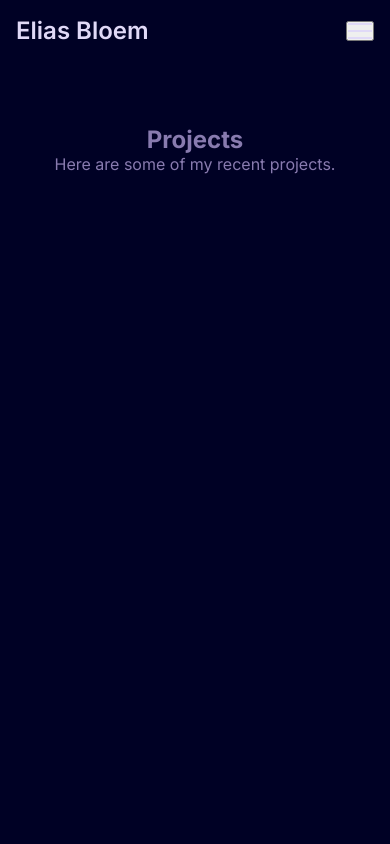
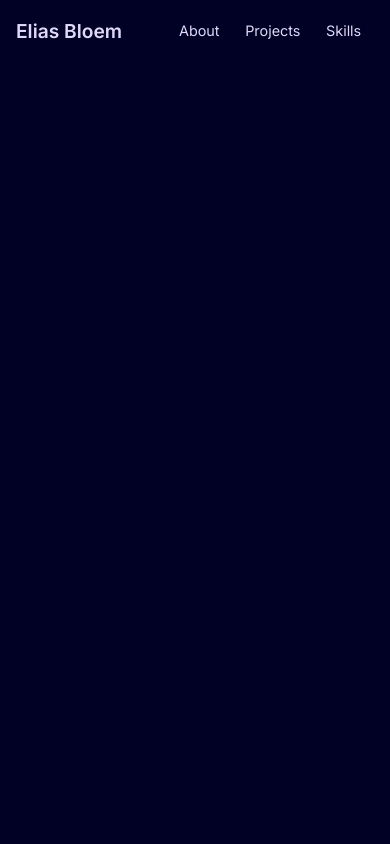
Before and after one commit to ItzjustElias/elias-portfolio, a Vue app: page /projects in a window 390 px wide. Shown: the top 844 px of the page. Built offline with nearby package versions, Linux system fonts and the light colour scheme.

Commit message:
update skill icons and github

```diff
--- a/src/App.vue
+++ b/src/App.vue
@@ -39,6 +39,10 @@ export default {
   max-height: 100%;
 }
 
+html {
+  scroll-behavior: smooth;
+}
+
 #app {
   font-family: "Inter", ui-sans-serif, system-ui, sans-serif, "Apple Color Emoji", "Segoe UI Emoji", "Segoe UI Symbol", "Noto Color Emoji";
   -webkit-font-smoothing: antialiased;
--- a/src/components/EliasHome.vue
+++ b/src/components/EliasHome.vue
@@ -1,6 +1,7 @@
 <template>
   <section class="page-container">
     <div class="content-container">
+
       <!-- First Section (Text on the Left) -->
       <div class="left-column">
         <h1 class="big-text">
@@ -15,28 +16,54 @@
 
       <div class="divider"></div>
 
-      <div class="right-column">
+      <div id="about-me" class="right-column">
         <img src="../assets/profile-image.jpg" alt="Test Profile Picture">
         <h1 class="big-text">About Me</h1>
+        <p class="description"> Hello! I'm Elias Bloem, a passionate artist and developer with a strong interest in design, programming, and teamwork.
+          Currently, I'm studying IT at Hogent in Ghent, and I'm always eager to expand my skills and work on creative projects.</p>
       </div>
 
       <!-- Divider -->
       <div class="divider"></div>
 
-      <!-- Second Section -->
-      <div class="section">
+      <!-- Skills Section with Icons -->
+      <div id="skills" class="section">
         <h2 class="big-text">My Skills</h2>
-        <p class="description">I have experience with front-end and back-end development. Technologies I'm skilled in include HTML, CSS, JavaScript, Node.js, Vue.js, and more.</p>
+        <div class="skills-icons">
+          <img src="https://github-readme-stats.vercel.app/api/top-langs?username=itzjustelias&show_icons=true&theme=radical&locale=en&layout=compact">
+          <img src="https://skillicons.dev/icons?i=bash,blender,deno,eclipse,github,gradle,idea,java,nodejs,kali,py,ts,unreal,vscode&perline=5">
+        </div>
       </div>
 
       <!-- Divider -->
       <div class="divider"></div>
 
-      <!-- Third Section -->
-      <div class="section">
+      <!-- Projects Section -->
+      <div id="projects" class="section">
         <h2 class="big-text">Projects</h2>
         <p class="description">Explore some of my work in web development, including personal projects and open-source contributions. Feel free to check out my GitHub for more details.</p>
       </div>
+
+      <!-- Divider -->
+      <div class="divider"></div>
+
+      <!-- Timeline Section -->
+      <div id="timeline" class="timeline-section">
+        <h2 class="big-text">My Journey</h2>
+        <div class="timeline">
+          <div class="timeline-line"></div> <!-- Vertical purple line -->
+          <div class="timeline-items">
+            <div class="timeline-item" v-for="event in events" :key="event.date">
+              <div class="timeline-content">
+                <h3 class="timeline-title">{{ event.title }}</h3>
+                <p>{{ event.description }}</p>
+                <div class="timeline-date">{{ event.date }}</div>
+              </div>
+            </div>
+          </div>
+        </div>
+      </div>
+
     </div>
   </section>
 </template>
@@ -44,6 +71,16 @@
 <script>
 export default {
   name: "EliasHome",
+  data() {
+    return {
+      events: [
+        { date: "2020", title: "Started My IT Journey", description: "Began studying IT at Hogent in Ghent." },
+        { date: "2021", title: "First Internship", description: "Completed an internship at XYZ Corp, working on front-end development." },
+        { date: "2022", title: "Personal Projects", description: "Built personal projects and contributed to open-source." },
+        { date: "2023", title: "Specialized in Vue.js", description: "Focused on Vue.js for creating dynamic, modern web applications." },
+      ],
+    };
+  },
 };
 </script>
 
@@ -135,6 +172,79 @@ export default {
   margin-bottom: 3rem;
 }
 
+/* Skills Section Styles */
+.skills-icons {
+  display: flex;
+  justify-content: center;
+  flex-wrap: wrap;
+  gap: 1rem;
+}
+
+.skillicon {
+  font-size: 3rem;
+  color: #887BAF;
+}
+
+/* Timeline Section Styles */
+.timeline-section {
+  padding: 2rem;
+}
+
+.timeline {
+  display: flex;
+  justify-content: center;
+  align-items: center;
+  position: relative;
+}
+
+.timeline-line {
+  position: absolute;
+  left: 50%;
+  top: 0;
+  bottom: 0;
+  width: 4px;
+  background-color: #887BAF; /* Purple vertical line */
+  z-index: 1;
+}
+
+.timeline-items {
+  display: flex;
+  flex-direction: column;
+  align-items: center;
+  margin-left: 30px; /* To keep some space between line and items */
+  z-index: 2;
+}
+
+.timeline-item {
+  display: flex;
+  flex-direction: column;
+  align-items: center;
+  margin-bottom: 2rem;
+  position: relative;
+}
+
+.timeline-content {
+  background-color: #f5f5f5;
+  padding: 1.5rem;
+  border-radius: 8px;
+  box-shadow: 0 4px 12px rgba(0, 0, 0, 0.1);
+  max-width: 600px;
+  position: relative;
+  z-index: 2;
+}
+
+.timeline-title {
+  color: #313131;
+  font-size: 1.25rem;
+}
+
+.timeline-date {
+  font-weight: bold;
+  color: #887BAF;
+  margin-top: 1rem;
+  text-align: right;
+}
+
 /* Responsive Design */
 @media (max-width: 768px) {
   .left-column {
@@ -154,5 +264,26 @@ export default {
     width: 100%;
     font-size: 1rem;
   }
+
+  .timeline {
+    flex-direction: column;
+  }
+
+  .timeline-line {
+    left: 50%;
+    transform: translateX(-50%);
+  }
+
+  .timeline-item {
+    align-items: center;
+  }
+
+  .timeline-date {
+    margin-bottom: 0.5rem;
+  }
+
+  .timeline-content {
+    max-width: 100%;
+  }
 }
 </style>
--- a/src/components/SideBar.vue
+++ b/src/components/SideBar.vue
@@ -4,26 +4,12 @@
       <!-- Logo -->
       <router-link to="/" class="logo">Elias Bloem</router-link>
 
-        <!-- Desktop Links -->
-        <nav class="nav-links" v-if="!isMobileMenuOpen">
+      <!-- Links for All Screens -->
+      <nav class="nav-links">
         <router-link v-for="link in links" :key="link.name" :to="link.path" class="nav-item">
           {{ link.name }}
         </router-link>
       </nav>
-
-        <!-- Hamburger Menu Icon for Mobile -->
-        <button class="hamburger" @click="toggleMobileMenu" v-if="isMobile">
-          <span class="bar"></span>
-          <span class="bar"></span>
-          <span class="bar"></span>
-        </button>
-
-        <!-- Mobile Menu Links -->
-        <div v-if="isMobileMenuOpen" class="mobile-menu">
-          <router-link v-for="link in links" :key="link.name" :to="link.path" class="mobile-nav-item" @click="toggleMobileMenu">
-            {{ link.name }}
-          </router-link>
-        </div>
     </div>
   </header>
 </template>
@@ -33,40 +19,22 @@
   data() {
     return {
       isScrolled: false,
-        isMobileMenuOpen: false,
       links: [
-          { name: 'About', path: '/about' },
-          { name: 'Projects', path: '/projects' },
-          { name: 'Skills', path: '/skills' },
-          { name: 'Blog', path: '/blog' },
-          { name: 'Contact', path: '/contact' },
+        { name: 'About', path: '#about-me' },
+        { name: 'Projects', path: '#projects' },
+        { name: 'Skills', path: '#skills' },
       ],
     };
   },
-    computed: {
-      isMobile() {
-        return window.innerWidth <= 768;
-      },
-    },
   mounted() {
     window.addEventListener('scroll', this.handleScroll);
-      window.addEventListener('resize', this.handleResize);
   },
   beforeUnmount() {
     window.removeEventListener('scroll', this.handleScroll);
-      window.removeEventListener('resize', this.handleResize);
   },
   methods: {
     handleScroll() {
       this.isScrolled = window.scrollY > 0;
-      },
-      handleResize() {
-        if (window.innerWidth > 768) {
-          this.isMobileMenuOpen = false;
-        }
-      },
-      toggleMobileMenu() {
-        this.isMobileMenuOpen = !this.isMobileMenuOpen;
     },
   },
 };
@@ -82,6 +50,7 @@
   padding: 1rem 0;
   z-index: 50;
   transition: border-bottom 0.3s ease, box-shadow 0.3s ease;
+  float: right;
 }
 
 .navbar.scrolled {
@@ -108,7 +77,6 @@
 /* Desktop Links */
 .nav-links {
   display: flex;
-    gap: 1rem;
 }
 
 .nav-item {
@@ -123,56 +91,14 @@
   background-color: #31313183;
 }
 
-  /* Hamburger Menu Icon */
-  .hamburger {
-    display: none;
-    flex-direction: column;
-    gap: 5px;
-    cursor: pointer;
-  }
-
-  .hamburger .bar {
-    width: 24px;
-    height: 2px;
-    background-color: #e0d9f7;
-    transition: transform 0.3s ease;
-  }
-
-  /* Mobile Menu */
-  .mobile-menu {
-    position: absolute;
-    top: 100%;
-    left: 0;
-    width: 100%;
-    background-color: rgb(0, 1, 37);
-    display: flex;
-    flex-direction: column;
-    align-items: center;
-    padding: 1rem 0;
-    box-shadow: 0 4px 12px rgba(0, 0, 0, 0.8);
-  }
-
-  .mobile-nav-item {
-    text-decoration: none;
-    color: #e0d9f7;
-    padding: 0.5rem 0;
-    width: 100%;
-    text-align: center;
-    transition: background-color 0.3s ease;
-  }
-
-  .mobile-nav-item:hover {
-    background-color: #31313183;
-  }
-
 /* Responsive Design */
 @media (max-width: 768px) {
-    .nav-links {
-      display: none; /* Hide desktop links on mobile */
+  .logo {
+    font-size: 1.2rem; /* Smaller font size for logo */
   }
-
-    .hamburger {
-      display: flex; /* Show hamburger icon on mobile */
+  .nav-item {
+    font-size: 0.9rem; /* Smaller font size for nav links */
+    padding: 0.4rem 0.8rem; /* Adjust padding */
   }
 }
 </style>
--- a/src/main.js
+++ b/src/main.js
@@ -1,23 +1,21 @@
 import { createApp } from "vue"; // for Vue 3
 import App from "./App.vue";
 import { createRouter, createWebHistory } from "vue-router"; // New import syntax for Vue Router 4
-import EliasBlog from "./components/EliasBlog.vue";
-import EliasProjects from "./components/EliasProjects.vue";
-import EliasAbout from "./components/EliasAbout.vue";
 import EliasHome from "./components/EliasHome.vue";
 
-// Define your routes
-const routes = [
-  { path: '/', name: 'Home', component: EliasHome },
-  { path: '/about', name: 'About', component: EliasAbout },
-  { path: '/blog', name: 'Blog', component: EliasBlog },
-  { path: '/projects', name: 'Projects', component: EliasProjects }
+const routes = [{ path: "/", component: EliasHome },
 ];
 
 // Create the router instance
 const router = createRouter({
   history: createWebHistory(),
   routes,
+  scrollBehavior(to) {
+    if (to.hash) {
+      return { el: to.hash, behavior: "smooth" };
+    }
+    return { top: 0 };
+  },
 });
 
 // Create and mount the app
```
Also changed, not shown: 1 other file (tests, documents, lock files or other folders). Lines whose indentation alone changed are shown as unchanged.
